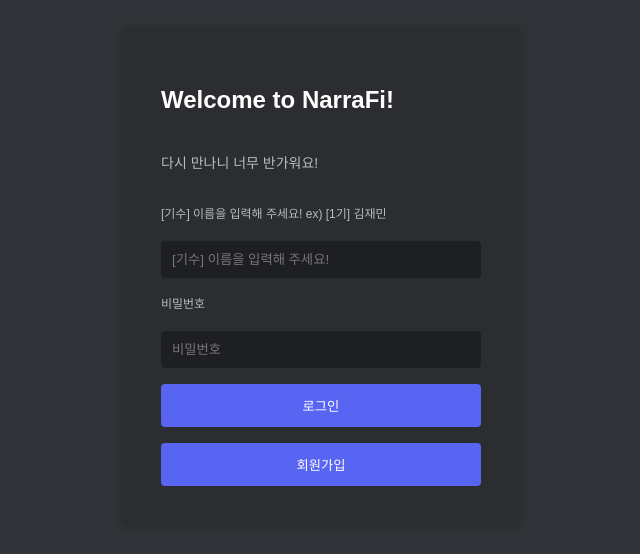
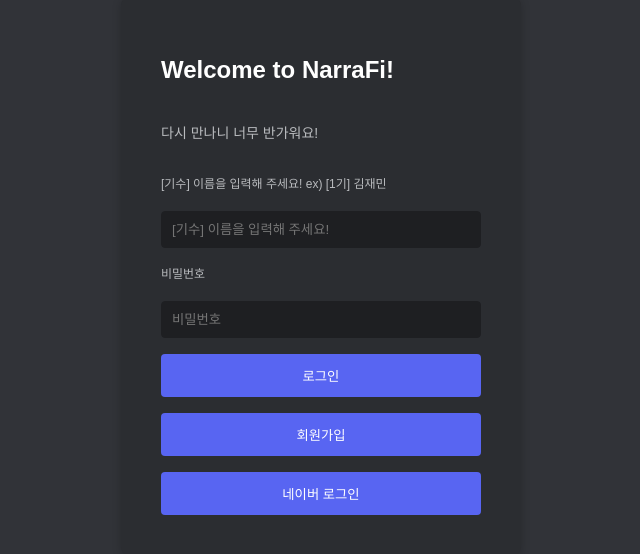
Before and after one commit to kimjjam/NarraFi, a React (Create React App) app in the folder client/: page / in a window 1280 px wide. Shown: the part 124-678 px from the top of the page, without its empty margins (319-959 px from the left). Built offline with nearby package versions, Linux system fonts and the light colour scheme; no server answers.

Commit message:
네이버로그인 Login.jsx 수정

```diff
--- a/client/src/pages/Login.jsx
+++ b/client/src/pages/Login.jsx
@@ -1,4 +1,3 @@
-// src/pages/Login.jsx
 import "./Login.scss";
 import React, { useState } from "react";
 import { useNavigate } from "react-router-dom";
@@ -20,6 +19,17 @@
         } catch (err) {
             setMessage(err.response?.data?.message || "로그인 실패");
         }
+    };
+
+    // 네이버 로그인 처리
+    const handleNaverLogin = () => {
+        // 네이버 로그인 페이지로 리디렉션
+        const clientId = process.env.REACT_APP_NAVER_CLIENT_ID;
+        const redirectUri = `${process.env.REACT_APP_CLIENT_URL}/auth/naver/callback`;
+        const state = Math.random().toString(36).substring(2);
+        const naverAuthUrl = `https://nid.naver.com/oauth2.0/authorize?response_type=code&client_id=${clientId}&redirect_uri=${redirectUri}&state=${state}`;
+
+        window.location.href = naverAuthUrl;
     };
 
     return (
@@ -48,6 +58,11 @@
 
                 <button type="button" onClick={handleLogin}>로그인</button>
                 <button type="button" onClick={() => navigate("/register")}>회원가입</button>
+
+                {/* 네이버 로그인 버튼 추가 */}
+                <button type="button" onClick={handleNaverLogin} className="naver-login-btn">
+                    네이버 로그인
+                </button>
             </form>
         </div>
     );
```
